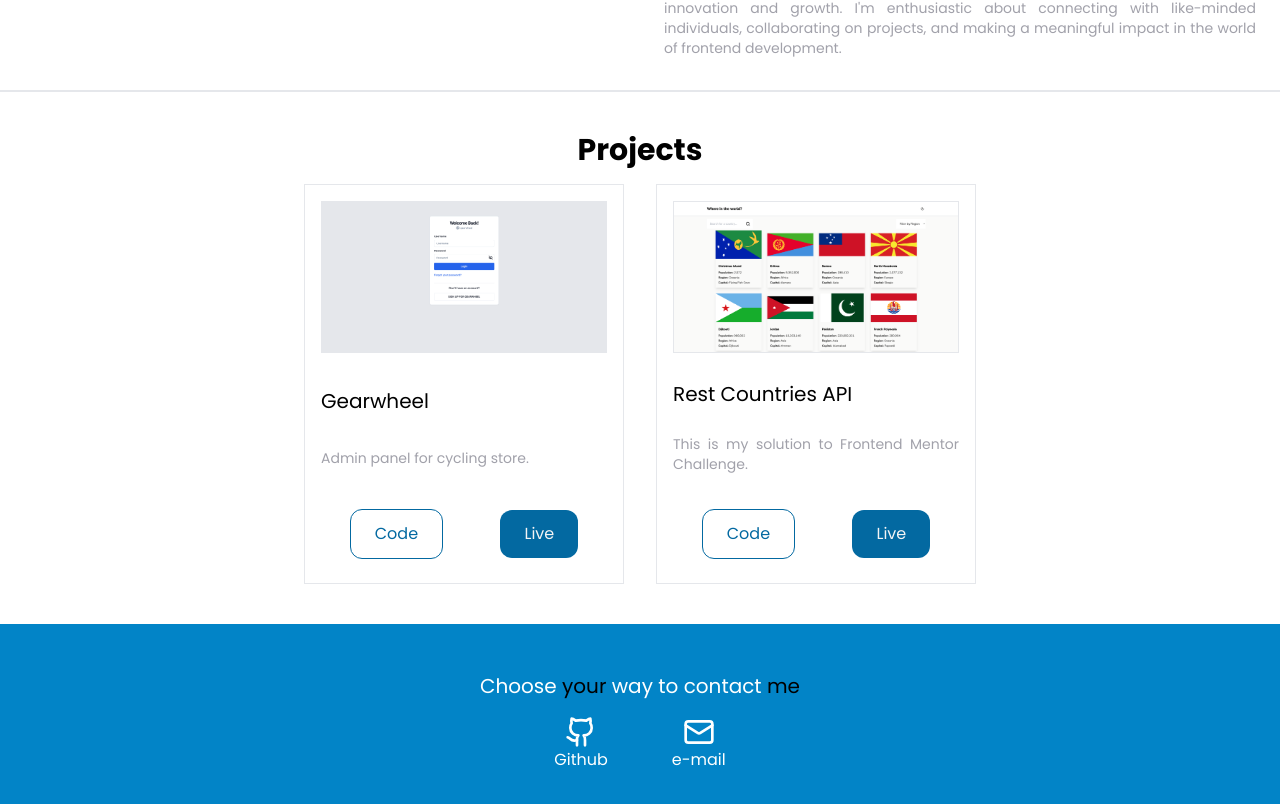
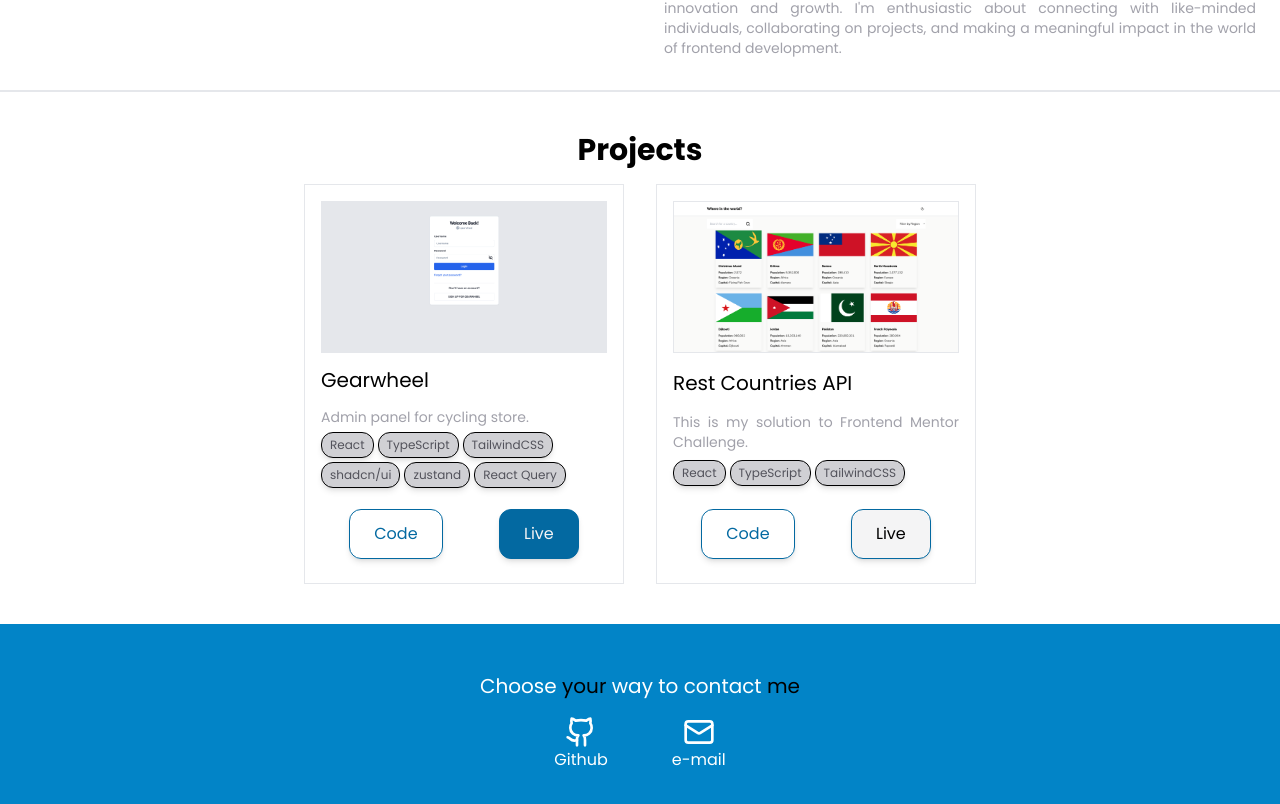
Before and after one commit to rynkovski/portfolio, a React (Vite) app: page / in a window 1280 px wide. Shown: the part 588-1392 px from the top of the page. Built offline with nearby package versions, Linux system fonts and the light colour scheme.

Commit message:
feat: add badge in project

```diff
--- a/src/components/ProjectCard.tsx
+++ b/src/components/ProjectCard.tsx
@@ -1,32 +1,52 @@
-type Image = {
+import Badge from "./ui/badge";
+
+type ProjectCard = {
   image?: string;
   title?: string;
   text?: string;
+  badges: string[];
   linkCode?: string;
   linkLive?: string;
 };
 
-function ProjectCard({ image, title, text, linkCode, linkLive }: Image) {
+function ProjectCard({
+  image,
+  title,
+  text,
+  badges,
+  linkCode,
+  linkLive,
+}: ProjectCard) {
   return (
     <div className="border w-80 h-[400px] my-2 p-4 flex justify-between flex-col">
       <a href={linkLive}>
         <img className="border w-full aspect-[4:3]" src={image} alt="" />
       </a>
       <h2 className="my-2 text-xl">{title}</h2>
-      <p className=" text-zinc-400 text-sm text-justify">{text}</p>
-      <div className="flex justify-around items-center mt-2">
+      <p className="text-sm text-justify text-zinc-400">{text}</p>
+      <div className="flex flex-wrap gap-1">
+        {badges.map((badge) => {
+          return <Badge key={badge}>{badge}</Badge>;
+        })}
+      </div>
+
+      <div className="flex items-center justify-around mt-2">
         <a
           href={linkCode}
-          className={`text-sky-700 border border-sky-700 rounded-xl py-3 px-6 text-center focus:bg-slate-500 hover:text-zinc-100 hover:bg-sky-500 my-2 mx-auto      ${
-            linkCode ? "cursor-pointer" : "cursor-not-allowed"
+          className={`border shadow-md  border-sky-700 rounded-xl py-3 px-6 text-center focus:bg-sky-800  my-2 mx-auto      ${
+            linkCode
+              ? "cursor-pointer text-sky-700  hover:text-zinc-100 hover:bg-sky-500"
+              : "cursor-not-allowed text-black bg-zinc-100  border-black"
           }`}
         >
           Code
         </a>
         <a
           href={linkLive}
-          className={`text-zinc-100 bg-sky-700 rounded-xl py-3 px-6 text-center focus:bg-slate-500 hover:bg-sky-500 my-2 mx-auto  ${
-            linkLive ? "cursor-pointer" : "cursor-not-allowed"
+          className={` shadow-md border border-sky-700 bg-sky-700 rounded-xl py-3 px-6 text-center focus:bg-sky-800  my-2 mx-auto  ${
+            linkLive
+              ? "cursor-pointer text-zinc-100 hover:bg-sky-500"
+              : "cursor-not-allowed text-black bg-zinc-100  border-black"
           }`}
         >
           Live
--- /dev/null
+++ b/src/components/ui/badge.tsx
@@ -0,0 +1,12 @@
+type Badge = {
+  children: string;
+};
+function Badge({ children }: Badge) {
+  return (
+    <div className="px-2 py-1 text-xs border border-black shadow-md text-zinc-600 bg-zinc-400/50 hover:bg-sky-600/80 rounded-xl">
+      {children}
+    </div>
+  );
+}
+
+export default Badge;
```
